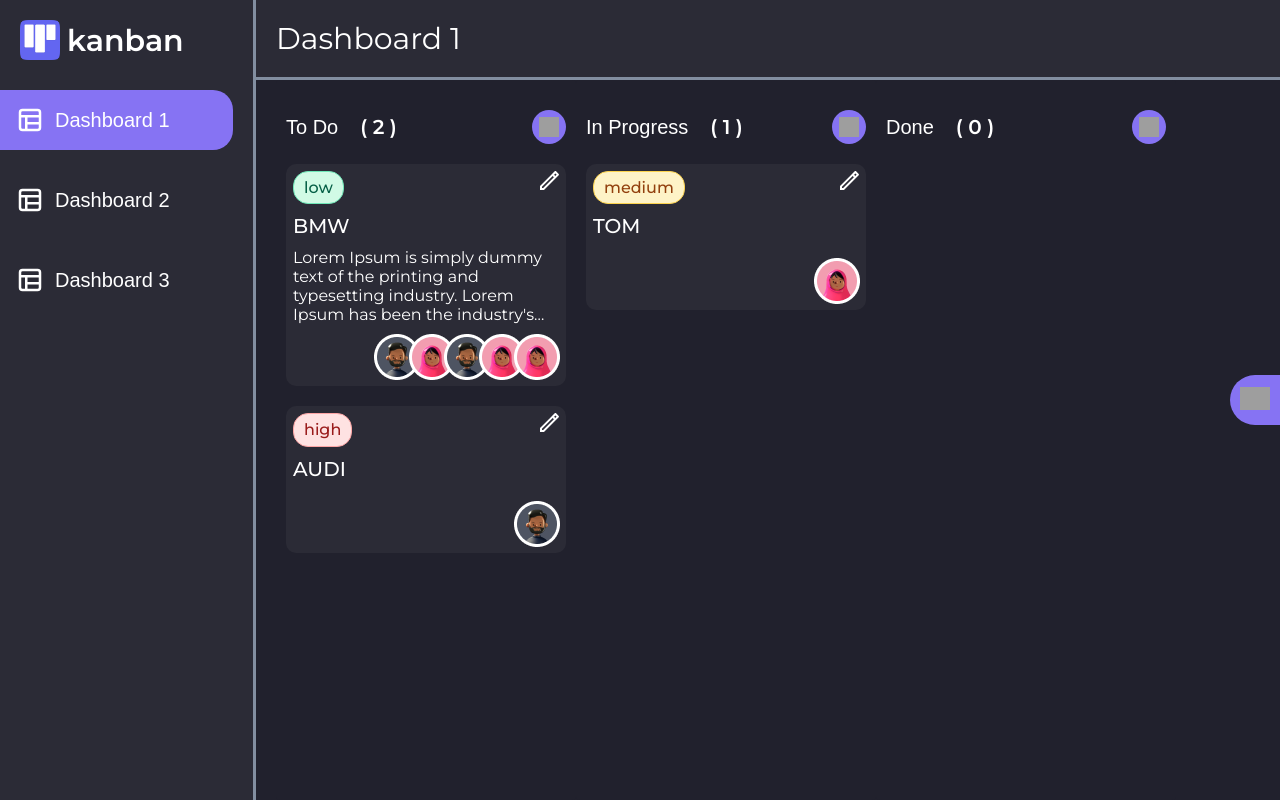
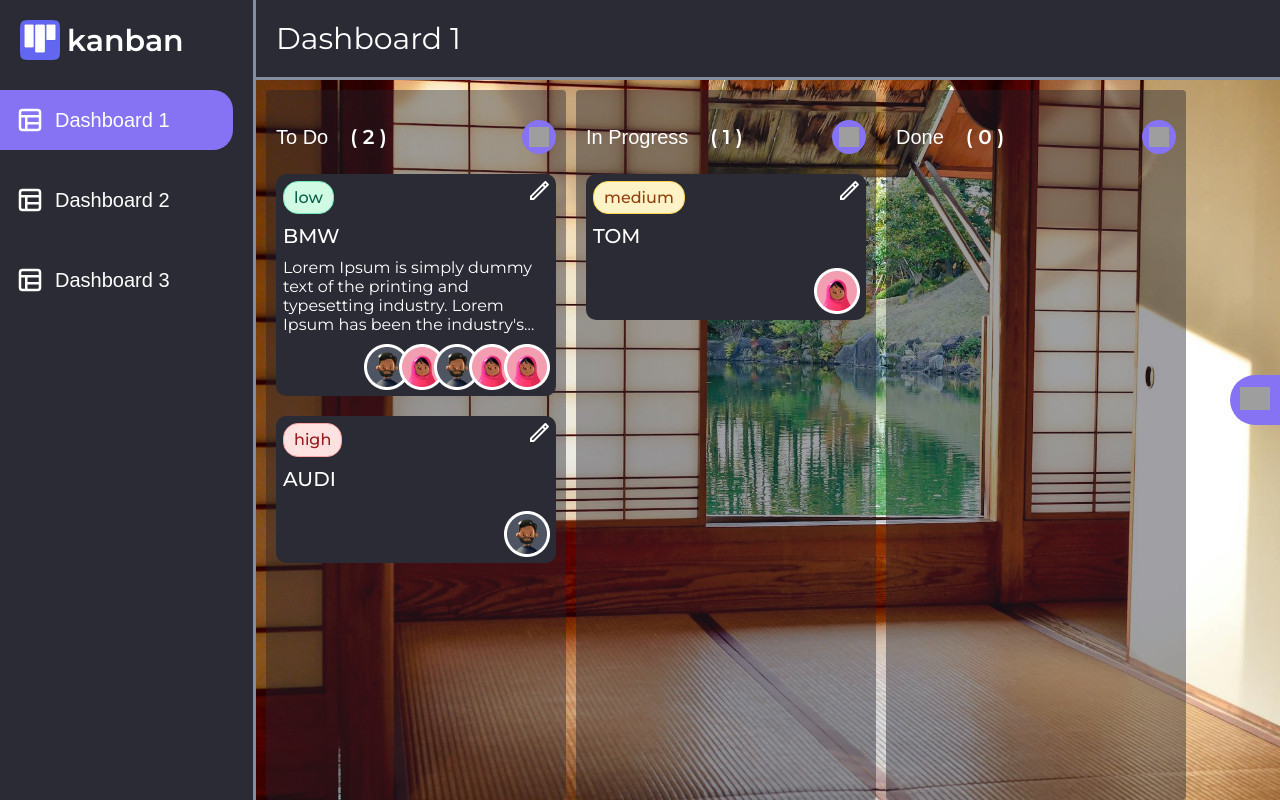
Before and after one commit to IonPetrascu/kanban-vue, a Vue app: page / in a window 1280 px wide. Shown: the top 800 px of the page. Built offline with nearby package versions, Linux system fonts and the light colour scheme; grey boxes are pictures that could not be loaded.

Commit message:
style: add new bg image ,animation for columns and task

```diff
--- a/src/App.vue
+++ b/src/App.vue
@@ -292,6 +292,7 @@ provide('onDrop', onDrop)
   width: 80%;
   display: flex;
   flex-direction: column;
+  background: url('./assets/bg-1.jpg') center / cover no-repeat;
 }
 .header {
   background: var(--color-1);
--- a/src/components/ColumnBoard.vue
+++ b/src/components/ColumnBoard.vue
@@ -82,7 +82,18 @@ const quantityTasksInBoard = inject('quantityTasksInBoard')
   flex-direction: column;
   width: 300px;
   min-width: 300px;
-  background-color: var(--color-2);
+  background: var(--color-6);
+  animation-name: animationColumn;
+  animation-duration: 1s;
+}
+
+@keyframes animationColumn {
+  0% {
+    transform: translateX(100px);
+  }
+  100% {
+    transform: translateX(0px);
+  }
 }
 
 .col-header {
--- a/src/components/TaskList.vue
+++ b/src/components/TaskList.vue
@@ -53,7 +53,6 @@ const openTaskPopup = inject('openTaskPopup')
   display: flex;
   flex-direction: column;
   gap: 20px;
-  background: var(--color-2);
   flex: 1;
   overflow-y: auto;
 }
@@ -71,9 +70,20 @@ const openTaskPopup = inject('openTaskPopup')
   cursor: pointer;
   background: var(--color-1);
   position: relative;
+  animation-name: animation;
+  animation-duration: 0.2s;
+}
+
+@keyframes animation {
+  0% {
+    transform: translateY(50px);
+  }
+  100% {
+    transform: translateY(0px);
+  }
 }
 .list-item:hover {
-  box-shadow: 0 3px 0 0 var(--color-1);
+  box-shadow: 0 3px 0 0 var(--color-4);
 }
 .description {
   display: -webkit-box;
--- a/src/components/TheBoard.vue
+++ b/src/components/TheBoard.vue
@@ -14,10 +14,11 @@ defineProps<{
 <style scoped>
 .board {
   width: 100%;
-  background: var(--color-2);
   display: flex;
   overflow-x: auto;
   flex: 1;
-  padding-inline: 20px;
+  padding-inline: 10px;
+  gap: 10px;
+  padding-top: 10px;
 }
 </style>
--- a/src/style.css
+++ b/src/style.css
@@ -10,6 +10,8 @@
   --color-3: #8673f3;
   --color-4: #828ea0;
   --color-5: #ffffff;
+
+  --color-6: #21212d6e;
 }
 
 * {
```
Also changed, not shown: src/assets/bg-1.jpg (added).
